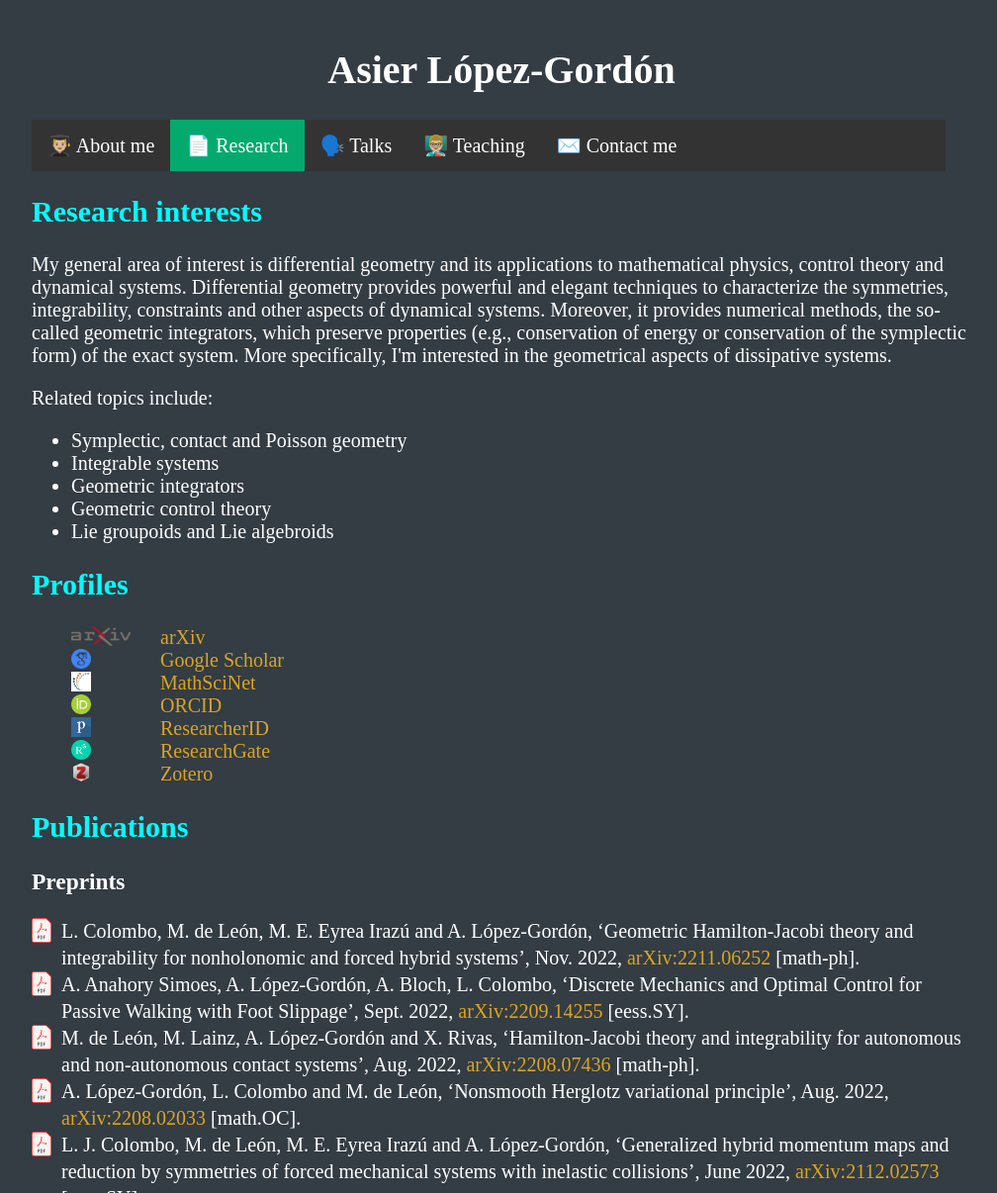
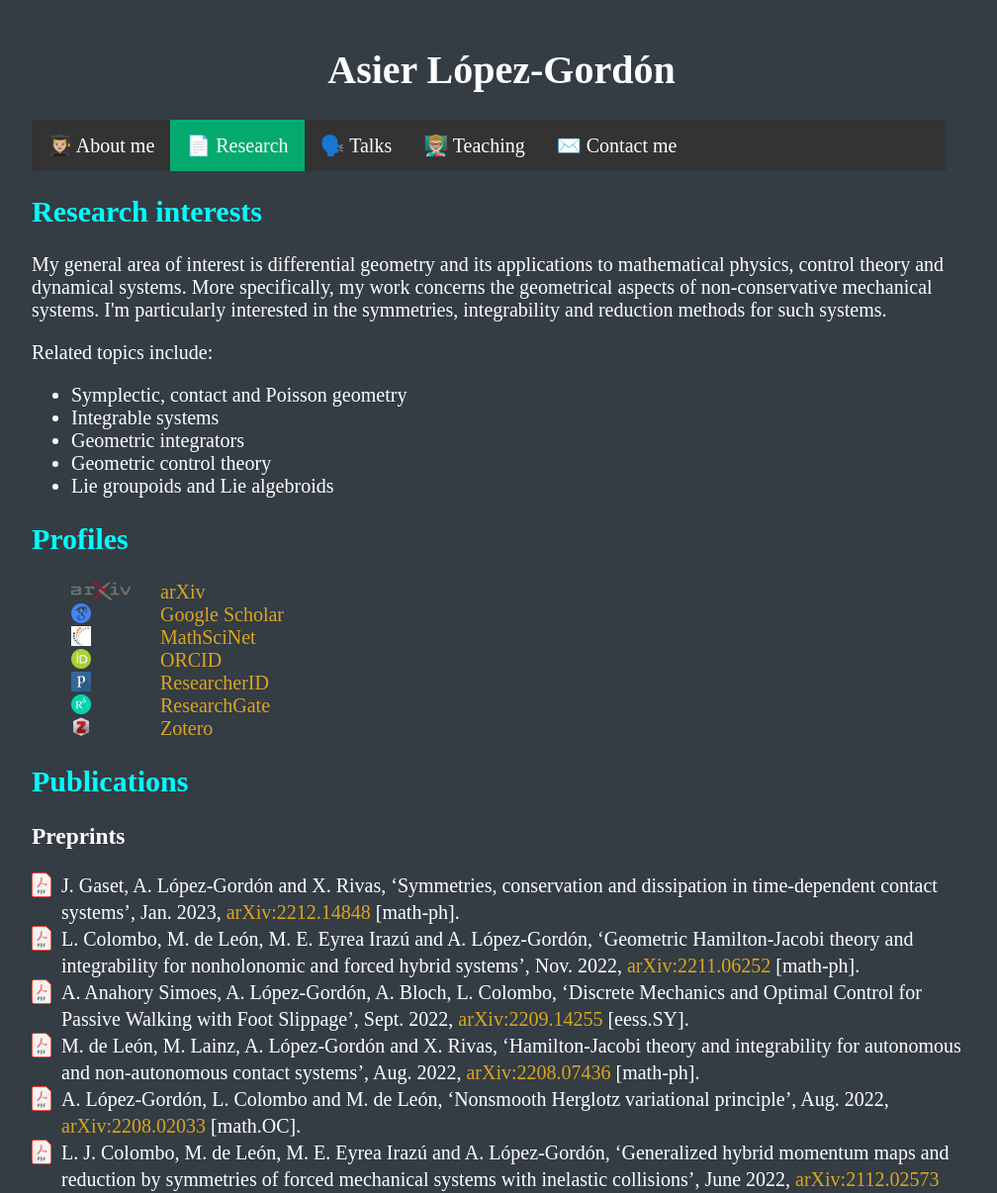
Before and after one commit to aslogor/aslogor.github.io, a plain HTML site: page publications.html in a window 1280 px wide. Shown: the top 1206 px of the page at 99% size, without its empty margins (133-1141 px from the left). Drawn offline with Linux system fonts and the light colour scheme.

Commit message:
Jordi y Xavi

```diff
--- a/publications.html
+++ b/publications.html
@@ -31,13 +31,14 @@
 <h2>Research interests</h2>
 
 <p>My general area of interest is differential geometry and its
-applications to mathematical physics, control theory and dynamical systems. Differential geometry provides powerful and elegant techniques to characterize the
+applications to mathematical physics, control theory and dynamical systems.
+<!-- Differential geometry provides powerful and elegant techniques to characterize the
 symmetries, integrability, constraints and other aspects of dynamical
 systems. Moreover, it provides numerical methods, the so-called
 geometric integrators, which preserve properties (e.g., conservation of
-energy or conservation of the symplectic form) of the exact system. More
- specifically, I'm interested in the geometrical aspects of dissipative
-systems. </p>
+energy or conservation of the symplectic form) of the exact system.  -->
+More specifically, my work concerns the geometrical aspects of non-conservative mechanical
+systems. I'm particularly interested in the symmetries, integrability and reduction methods for such systems.  </p>
 
 
 <p>
@@ -123,6 +124,16 @@ Related topics include:
 
 
 <h3>Preprints</h3>
+
+
+<!-- Symmetries, conservation and dissipation in time-dependent contact systems  -->
+
+<div class="csl-bib-body" style="line-height: 1.35; ">
+	<div class="csl-entry" style="clear: left; ">
+	  <div class="csl-left-margin" style="float: left; padding-right: 0.5em;text-align: right; width: 1em;"><a href="https://arxiv.org/pdf/2212.14848" target="_blank">
+	  <img style="max-height:1.4em;max-width:1em" src="publications_files/pdf_icon.png" alt="PDF" align="left"></a></div><div class="csl-right-inline" style="margin: 0 .4em 0 1.5em;">J. Gaset, A. López-Gordón and X. Rivas, ‘Symmetries, conservation and dissipation in time-dependent contact systems’, Jan. 2023, <a href="https://arxiv.org/abs/2212.14848" target="_blank">arXiv:2212.14848</a> [math-ph].
+	  </div>
+	</div>
 
 
 <!-- Geometric Hamilton-Jacobi theory and integrability for nonholonomic and forced hybrid systems -->
```
